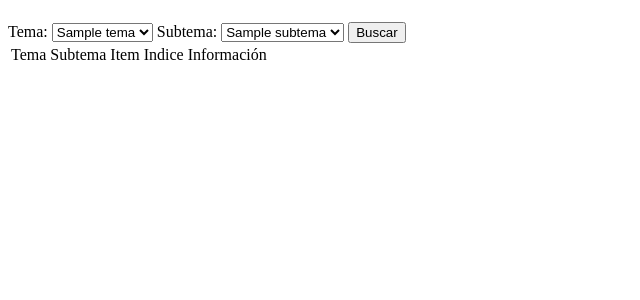
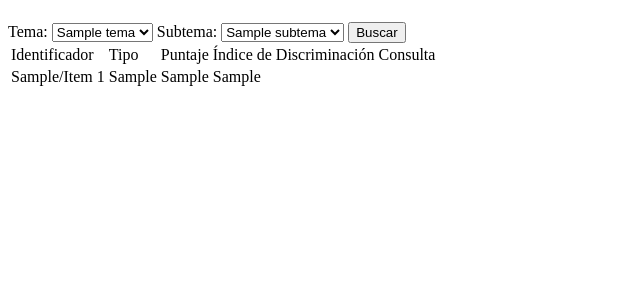
Before and after one commit to JavierCR16/Generador_de_Examenes, a Flask app: template templates/CRUDIndiceDiscriminacion.html in a window 1280 px wide. Shown: the part 125-425 px from the top of the page, without its empty margins (0-640 px from the left). Run offline with Flask 2, Linux system fonts and the light colour scheme; the template is opened without the code that fills it: most values are stand-ins (such as "Sample title", 1, 10 or a date in 2020); some libraries are stand-ins or nearby versions.

Commit message:
dergergergerg

```diff
--- a/app.py
+++ b/app.py
@@ -6,8 +6,7 @@ Controller = Controlador()
 
 @app.route('/')
 def main():
-    temasExistentes = Controller.obtenerTemas() #CRUDTemasSubtemas.html
-    return render_template('CRUDItems.html',temas = temasExistentes)#TODO Aqui que redireccione a la de login
+    return render_template('OpcionesPrincipales.html')#TODO Aqui que redireccione a la de login
 
 @app.route('/Encabezado')
 def Encabezado():
@@ -125,6 +124,40 @@ def crudItemsModificar():
     temasExistentes = Controller.obtenerTemas()
     return render_template('CRUDItems.html', temas=temasExistentes, temaFiltroItemModificar=temaFiltroModificar,
                            subtemasItemModificar=subtemasFiltrados, itemsFiltro = itemsFiltrados)
+
+@app.route("/CRUDIndiceDiscriminacion.html")
+def crudIndiceDiscriminacion():
+
+    listaTemas = Controller.obtenerTemas()
+    return render_template("CRUDIndiceDiscriminacion.html", temas = listaTemas)
+
+@app.route("/BuscarSubtemasItems", methods=['post'])
+def buscarSubtemasItems():
+
+    valor_boton = request.form.get("buscarItems")
+    temaFiltroIndice = ""
+    subtemasFiltrados = []
+    itemsIndiceFiltrados = []
+
+    if(valor_boton == "Buscar"):
+        subtemaFiltro = request.form.get("subtemaIndice")
+
+        itemsIndiceFiltrados = Controller.filtrarObjetoItems(subtemaFiltro)
+
+    else:
+        temaFiltroIndice = request.form.get("selectBuscarTemaIndDis")
+        subtemasFiltrados = Controller.filtrarSubtemas(temaFiltroIndice)
+
+
+
+
+    listaTemas = Controller.obtenerTemas()
+
+    return render_template("CRUDIndiceDiscriminacion.html", temas = listaTemas, subtemasItemIndice = subtemasFiltrados,
+                           temaFiltroItemIndice = temaFiltroIndice, itemsFiltroIndice = itemsIndiceFiltrados)
+
+
+
 if __name__ == '__main__':
 
     app.run()
--- a/templates/CRUDIndiceDiscriminacion.html
+++ b/templates/CRUDIndiceDiscriminacion.html
@@ -16,11 +16,11 @@
             <h1> Índice de Discriminación </h1>
         </div>
         <div>
-           <form class="Buscar" action="" method="post">
+           <form action="BuscarSubtemasItems" method="post">
               <label>Tema:</label>
-                  <select onchange="this.form.submit(" name="selectBuscarTemaIndDis">
+                  <select onchange="this.form.submit()" name="selectBuscarTemaIndDis">
                       {% for tema in temas %}
-                          {% if tema == temaFiltroItemAgregar %}
+                          {% if tema == temaFiltroItemIndice %}
                               <option selected> {{tema}}</option>
                           {% else %}
                               <option> {{tema}}</option>
@@ -28,25 +28,34 @@
                       {% endfor %}
                   </select>
             <label>Subtema:</label>
-            <select name="subtema">
-                {% for subtema in subtemasItemAgregar %}
+            <select name="subtemaIndice">
+                {% for subtema in subtemasItemIndice %}
                     <option> {{subtema}}</option>
                 {% endfor %}
             </select>
-            <input class="btnSearch" type="submit" value="Buscar">
+            <input name = "buscarItems" class="btnSearch" type="submit" value="Buscar">
             </form>
             <table class="TablaIndice">
                 <thead>
                    <tr>
-                        <td>Tema</td>
-                        <td>Subtema</td>
-                        <td>Item</td>
-                        <td>Indice</td>
-                        <td>Información</td>
+                        <td>Identificador</td>
+                        <td>Tipo</td>
+                        <td>Puntaje</td>
+                        <td>Índice de Discriminación</td>
+                        <td>Consulta</td>
                     </tr>
                 </thead>
                 <tbody>
+                {% for item in itemsFiltroIndice %}
+                    <tr>
 
+                        <td> {{item.getIdLargo()}}/Item {{ item.getId() }} </td>
+                        <td> {{ item.getTipo() }}
+                        <td>{{ item.getPuntaje() }} </td>
+                        <td>{{ item.getIndice() }} </td>
+                        <td> </td>
+                    </tr>
+                {% endfor %}
                 </tbody>
             </table>
         </div>
```
Also changed, not shown: Controlador/Controlador.py (+7 -0 lines), templates/OpcionesPrincipales.html (added, +16 -0 lines).
